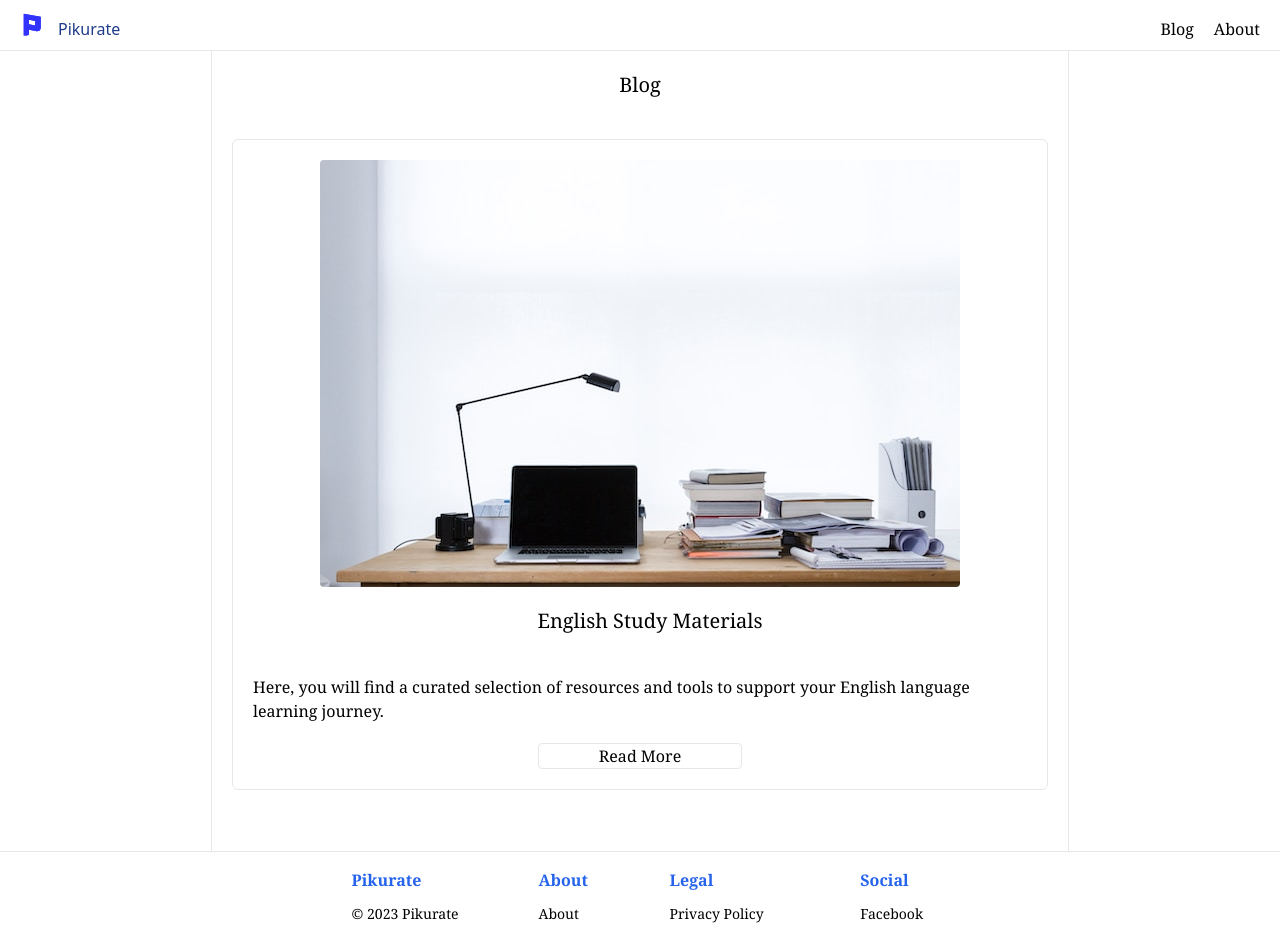
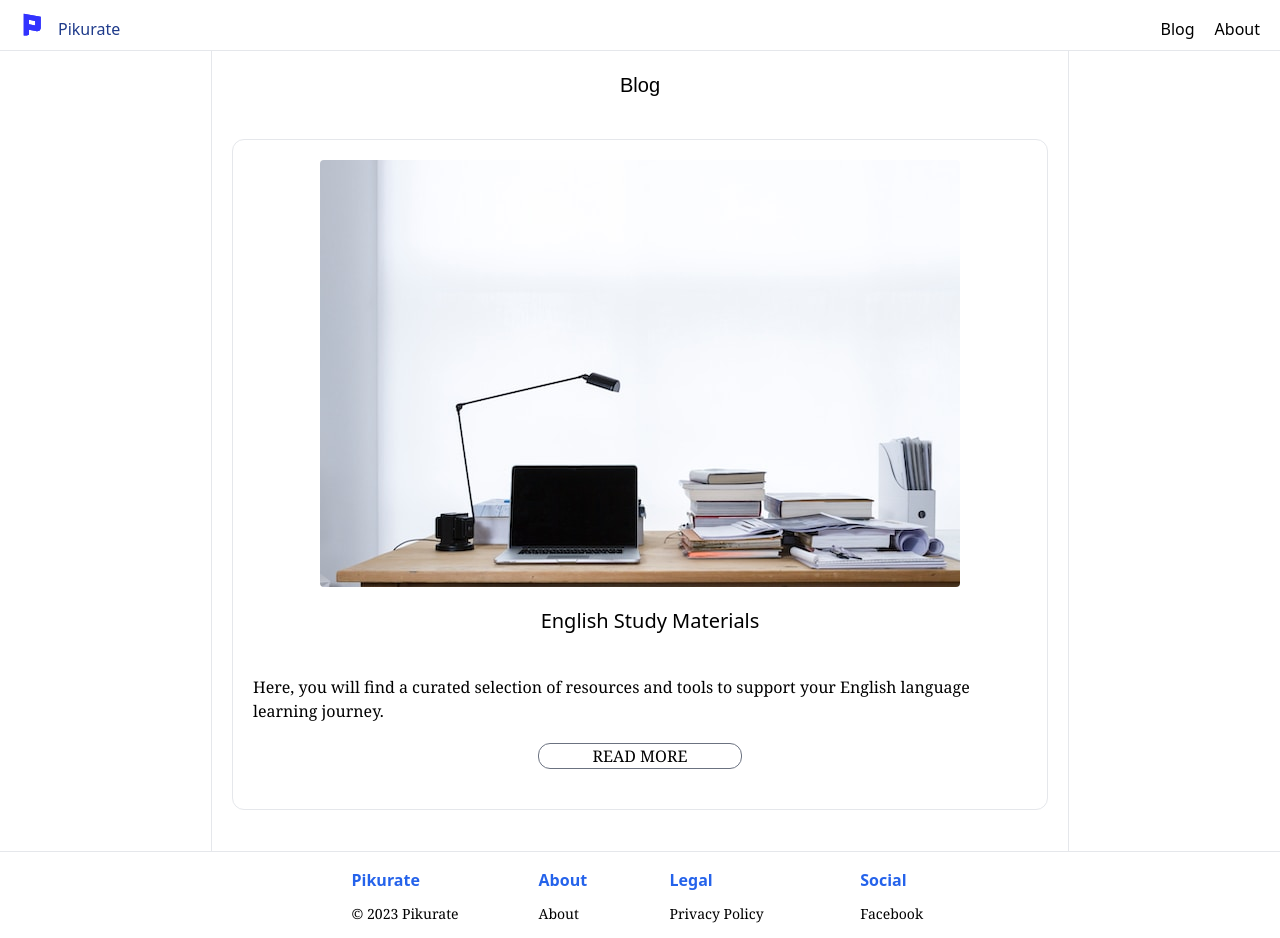
Before and after one commit to mbrndt/pikurateBlog, a Next.js app: page /blog in a window 1280 px wide. Shown: the top 938 px of the page. Built offline with nearby package versions, Linux system fonts and the light colour scheme.

Commit message:
feat: minor UI changes

```diff
--- a/src/app/blog/englishStudy/page.jsx
+++ b/src/app/blog/englishStudy/page.jsx
@@ -17,8 +17,7 @@ function EnglishStudyPage() {
 			<div className="w-1/4 h-full " />
 			<div className="border-x w-full p-5">
 				<div className="flex flex-row w-full border-b gap-10 pl-10 text-xl">
-					<p>Tutorials</p>
-					<p>Tools and Libraries</p>
+					<p className="capitalize">Websites about studying English</p>
 				</div>
 				<div className="mt-10">
 					<div>
@@ -64,7 +63,9 @@ function EnglishStudyPage() {
 					<section>
 						{/* blog cards */}
 						<div className="flex flex-col items-center">
-							<h1 className="text-4xl m-5 ">Websites about studying English</h1>
+							<h1 className="text-4xl m-5 capitalize">
+								Websites about studying English
+							</h1>
 							<Image
 								src={image3}
 								alt=""
--- a/src/app/blog/page.jsx
+++ b/src/app/blog/page.jsx
@@ -12,9 +12,9 @@ function page() {
 		<div className="text-black w-screen min-h-screen flex flex-row">
 			<div className="w-1/4 h-full " />
 			<div className="border-x w-full p-5">
-				<h1 className="font-serif text-xl justify-center flex">Blog</h1>
+				<h1 className=" text-xl justify-center flex">Blog</h1>
 				<div className="mt-10">
-					<div className="w-fit h-fit border rounded-md flex flex-row flex-wrap justify-center">
+					<div className="w-fit h-fit border rounded-xl flex flex-row flex-wrap justify-center">
 						<Image
 							className="h-fit w-fit mt-5 rounded"
 							src={study}
@@ -23,7 +23,10 @@ function page() {
 							alt=""
 						/>
 						<div className="flex flex-col pb-5 items-center">
-							<Link className="pl-5 mt-5 text-xl" href="/blog/englishStudy">
+							<Link
+								className="pl-5 mt-5 text-xl font-sans"
+								href="/blog/englishStudy"
+							>
 								English Study Materials
 							</Link>
 							<p className="m-5 pt-5">
@@ -32,7 +35,7 @@ function page() {
 							</p>
 							<Link
 								href="/blog/englishStudy"
-								className="border rounded w-1/2 sm:w-1/4 flex justify-center
+								className="uppercase border rounded-xl border-gray-500 px-2 mb-5 w-1/2 sm:w-1/4 flex justify-center
 								hover:bg-slate-50"
 							>
 								{" "}
--- a/src/app/components/Footer.jsx
+++ b/src/app/components/Footer.jsx
@@ -5,22 +5,22 @@ export const Footer = () => {
 		<div className="border-t flex justify-around ">
 			<div className="flex gap-20 mx-10 sm:mx-0 mt-4 mb-4 flex-wrap">
 				<div className="flex flex-col gap-3">
-					<div className="text-blue-600 font-bold">Pikurate</div>
+					<div className="text-blue-600 font-bold font-sans">Pikurate</div>
 					<div className="text-sm">© 2023 Pikurate</div>
 				</div>
 				<div className="flex flex-col gap-3">
-					<div className="text-blue-600 font-bold">About</div>
+					<div className="text-blue-600 font-bold font-sans">About</div>
 					<div className="text-sm">About</div>
 					<div className="text-sm">Contact</div>
 					<div className="text-sm">Careers</div>
 				</div>
-				<div className="flex flex-col gap-3">
-					<div className="text-blue-600 font-bold">Legal</div>
+				<div className="flex flex-col gap-3 ">
+					<div className="text-blue-600 font-bold font-sans">Legal</div>
 					<div className="text-sm">Privacy Policy</div>
 					<div className="text-sm">Terms of Service</div>
 				</div>
 				<div className="flex flex-col gap-3">
-					<div className="text-blue-600 font-bold">Social</div>
+					<div className="text-blue-600 font-bold font-sans">Social</div>
 					<div className="text-sm">Facebook</div>
 					<div className="text-sm">Twitter</div>
 					<div className="text-sm">Instagram</div>
--- a/src/app/components/Header.jsx
+++ b/src/app/components/Header.jsx
@@ -5,7 +5,7 @@ import { AiOutlineMenu } from "react-icons/ai";
 
 const Header = () => {
 	return (
-		<header className="mt-2 border-b">
+		<header className="mt-2 border-b font-sans">
 			<div className="flex flex-row items-center justify-between">
 				<div className="text-blue-900 flex flex-row items-center gap-3 ml-5 font-sans">
 					<Image src={logo} alt="Pikurate Logo" />
--- a/src/app/page.jsx
+++ b/src/app/page.jsx
@@ -5,7 +5,7 @@ import Image from "next/image";
 
 export default function HomePage() {
 	return (
-		<main className="flex flex-row items-center">
+		<main className="flex flex-row flex-wrap md:flex-nowrap items-center">
 			<div className="flex ml-20 flex-col">
 				<Image src={landingTitle} alt="" />
 				<h1 className="text-3xl mt-10">
```
